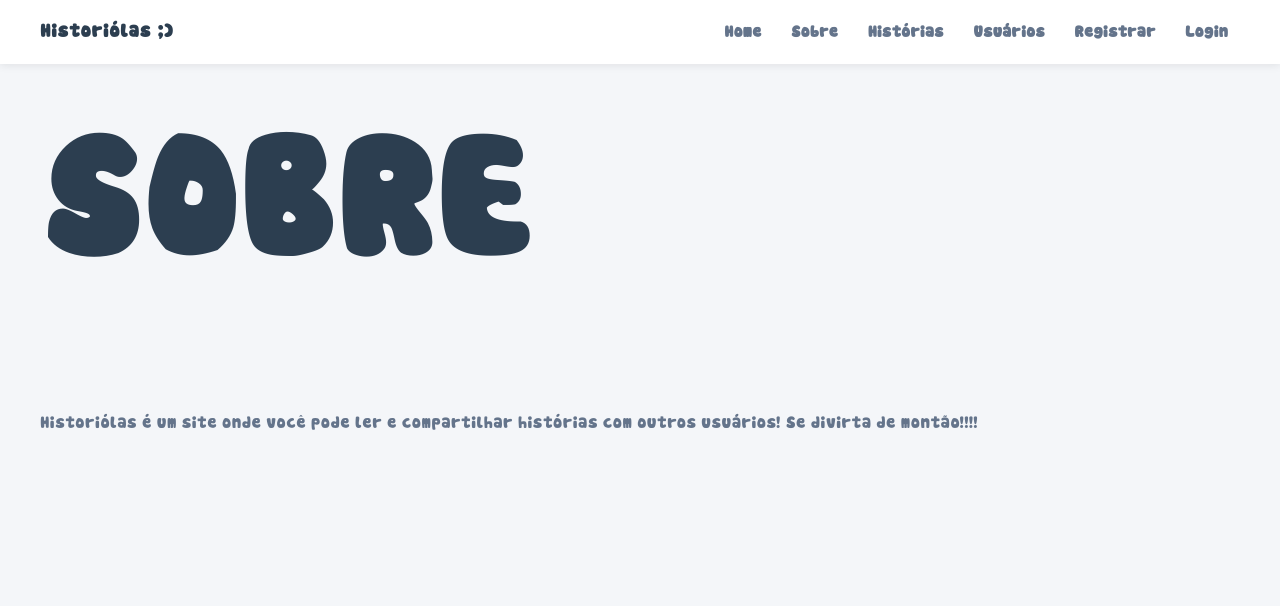
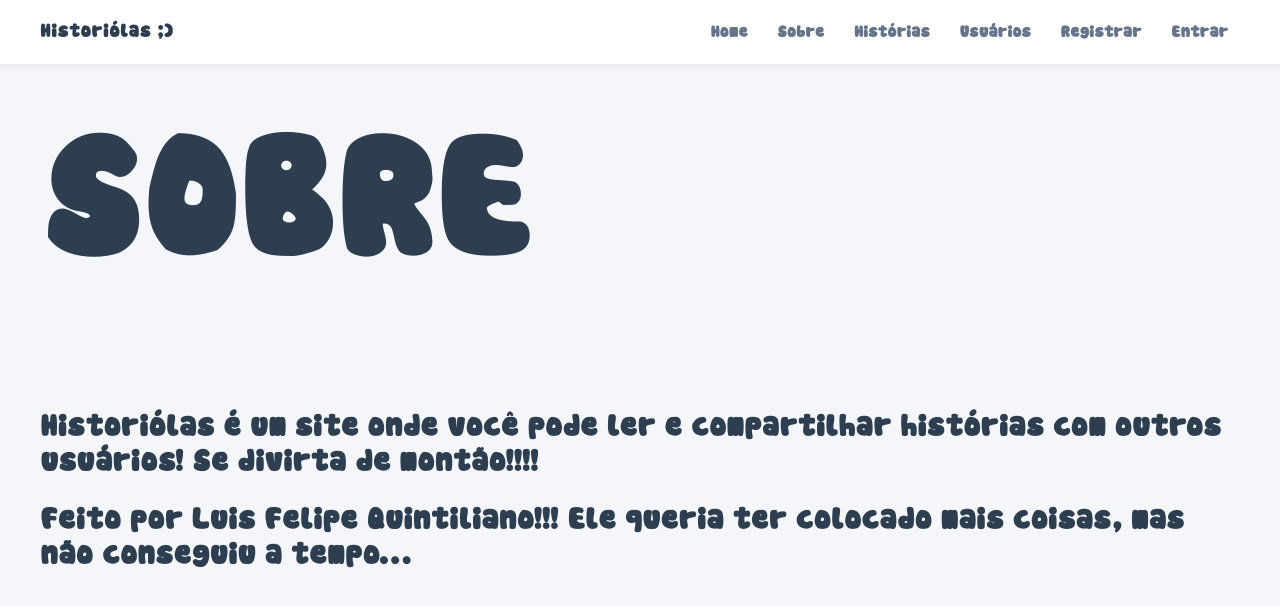
Before and after one commit to quinticode/calendariwow, a React (Create React App) app: page /sobre in a window 1280 px wide. Shown: the top 606 px of the page. Built offline with nearby package versions, Linux system fonts and the light colour scheme; the HTML template or start-up script is replaced by a standard one.

Commit message:
deslogar conta

```diff
--- a/src/components/LayoutPublico.js
+++ b/src/components/LayoutPublico.js
@@ -1,11 +1,11 @@
 import React, { useState, useEffect } from 'react';
-import { Link, Outlet, useNavigate } from 'react-router-dom';
+import { Link, Outlet, useNavigate, useLocation } from 'react-router-dom'; // 💡 Importamos o useLocation
 
 export default function LayoutPublico() {
   const navigate = useNavigate();
+  const location = useLocation();
   const [estaLogado, setEstaLogado] = useState(false);
 
-  // Monitoriza o estado do login sempre que a página carrega ou muda
   useEffect(() => {
     const token = localStorage.getItem('token');
     if (token) {
@@ -13,20 +13,18 @@ export default function LayoutPublico() {
     } else {
       setEstaLogado(false);
     }
-  }, []);
+  }, [location]);
 
-  // Função para limpar o token e desconectar
   function handleLogout() {
     localStorage.removeItem('token');
     setEstaLogado(false);
-    alert("Você saiu da sua conta.");
+    // alert("Você saiu da sua conta.");
     navigate('/login');
   }
 
   return (
     <>
       <header className="app-header">
-        {/* 💡 Logo alterada aqui para refletir o novo tema do site */}
         <Link to="/" className="app-logo">
           Historiólas ;)
         </Link>
@@ -37,16 +35,15 @@ export default function LayoutPublico() {
           <Link to="/historias" className="nav-item">Histórias</Link>
           <Link to="/usuarios" className="nav-item">Usuários</Link>
 
-          {/* se tiver logado, mostra o botão de sair */}
+            {/*se ta logado só aparece + isso */}
           {estaLogado ? (
             <button onClick={handleLogout} className="btn-logout">
-              Sair
+              <Link to="/login" className="nav-item">Sair</Link>
             </button>
           ) : (
-            // se n estiver logado, mostra os dois normais
             <>
               <Link to="/registrar" className="nav-item">Registrar</Link>
-              <Link to="/login" className="nav-item">Login</Link>
+              <Link to="/login" className="nav-item">Entrar</Link>
             </>
           )}
         </nav>
--- a/src/pages/Sobre.js
+++ b/src/pages/Sobre.js
@@ -4,7 +4,8 @@ export default function Sobre(){
     return (
         <div>
         <TextoLegal tamanho="10rem" conteudo="SOBRE"></TextoLegal>
-        <p>Historiólas é um site onde você pode ler e compartilhar histórias com outros usuários! Se divirta de montão!!!!</p>
+        <h2>Historiólas é um site onde você pode ler e compartilhar histórias com outros usuários! Se divirta de montão!!!!</h2>
+        <h2>Feito por Luis Felipe Quintiliano!!! Ele queria ter colocado mais coisas, mas não conseguiu a tempo...</h2>
         </div>
     )
 }
```
Also changed, not shown: 1 other file (tests, documents, lock files or other folders).
